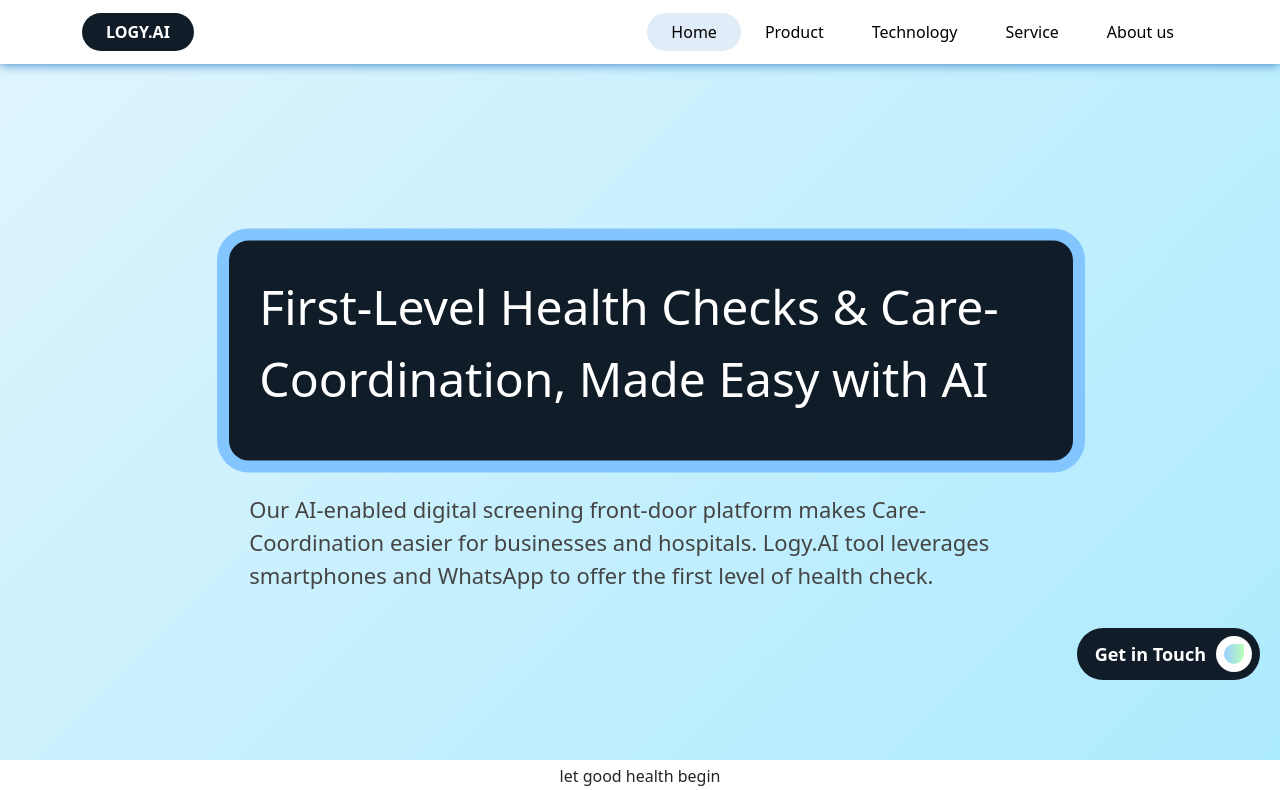
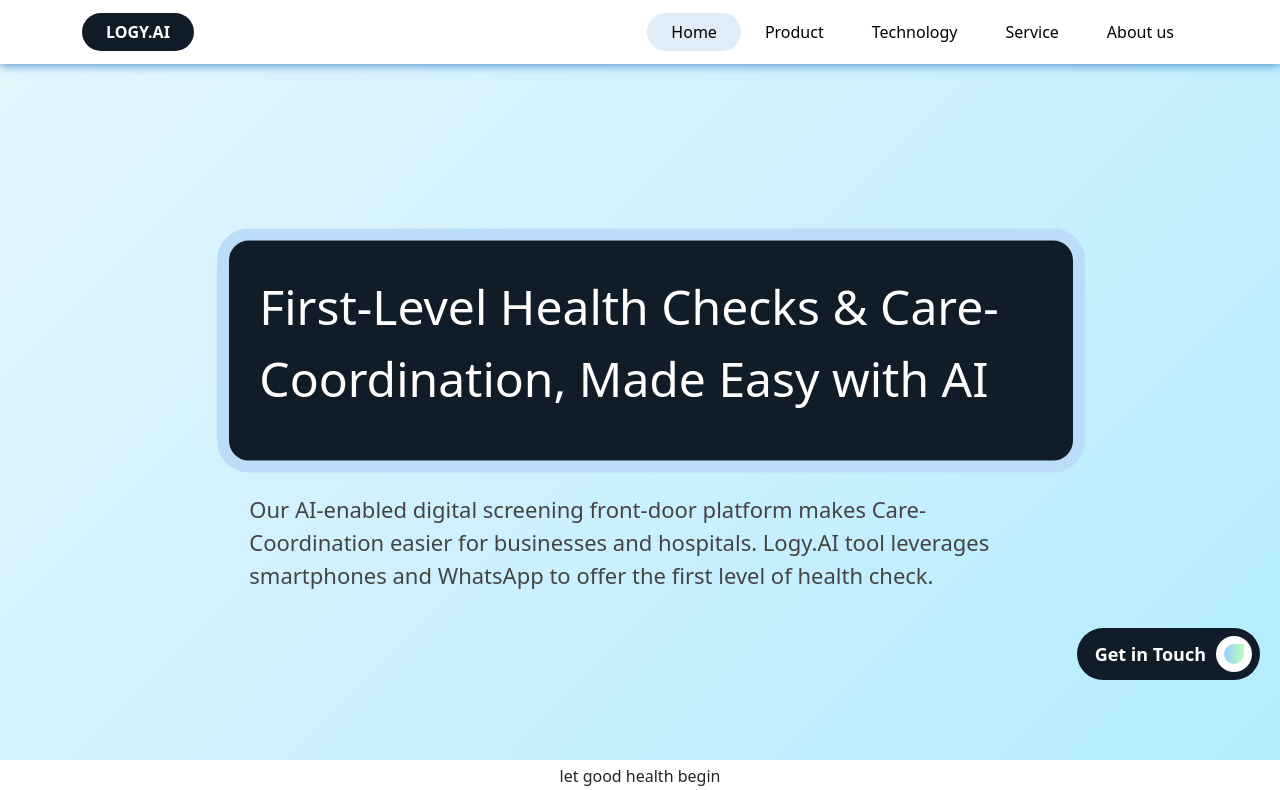
Before and after one commit to Debaprasad-dez/newlogyweb, a React (Create React App) app: page /#/ in a window 1280 px wide. Shown: the top 790 px of the page. Built offline with nearby package versions, Linux system fonts and the light colour scheme.

Commit message:
react page deploy 14

```diff
--- a/src/App.css
+++ b/src/App.css
@@ -216,7 +216,7 @@
     z-index: 3;
     width: fit-content;
     border-radius: 32px;
-    border: solid 12px #82c5ff;
+    border: solid 12px #bbddfa;
     max-width: 100%;
     padding: 30px;
     background: #101D28;
@@ -225,7 +225,7 @@
 .bg-grad{
     background: linear-gradient(-45deg, #00c3ff70, #ebf2f870, #52e5f070);
     background-size: 400% 400%;
-    animation: gradient 15s ease infinite;
+    animation: gradient 5s ease infinite;
 }
 @keyframes gradient {
 	0% {
```
